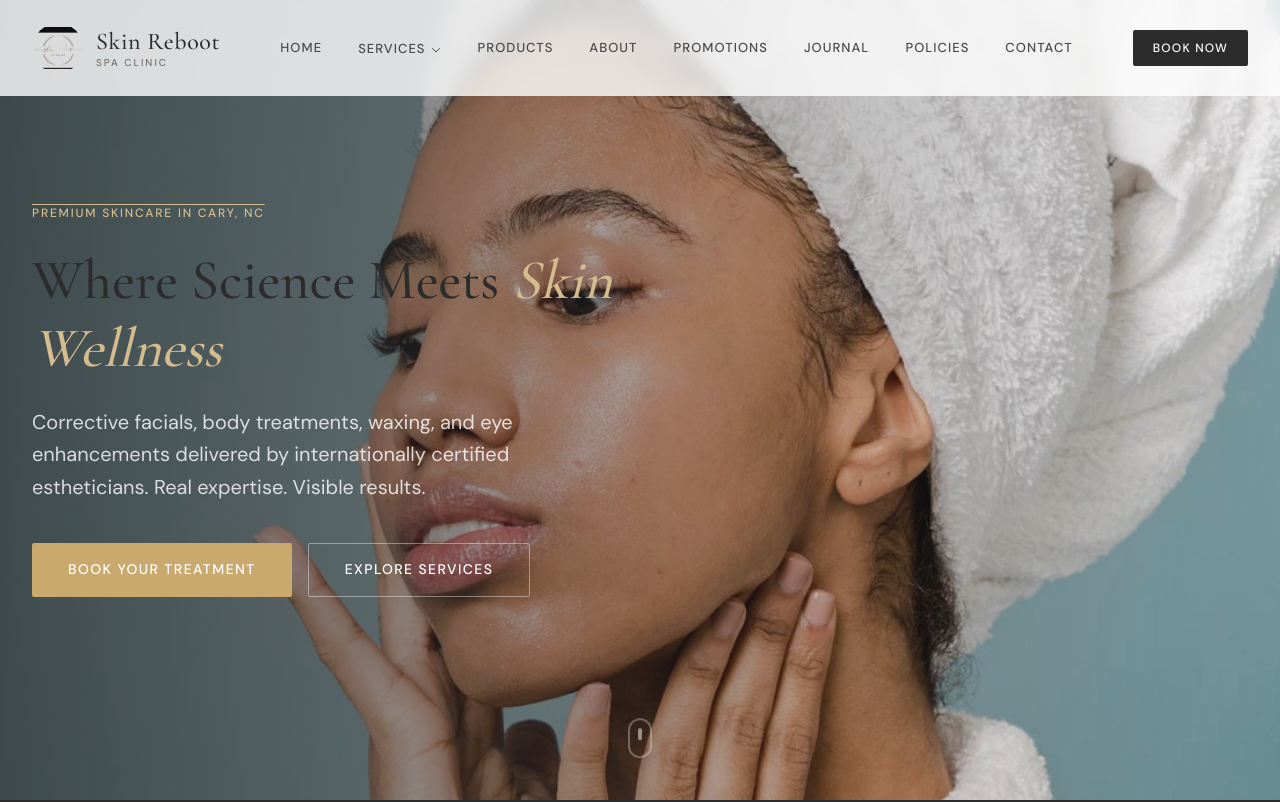
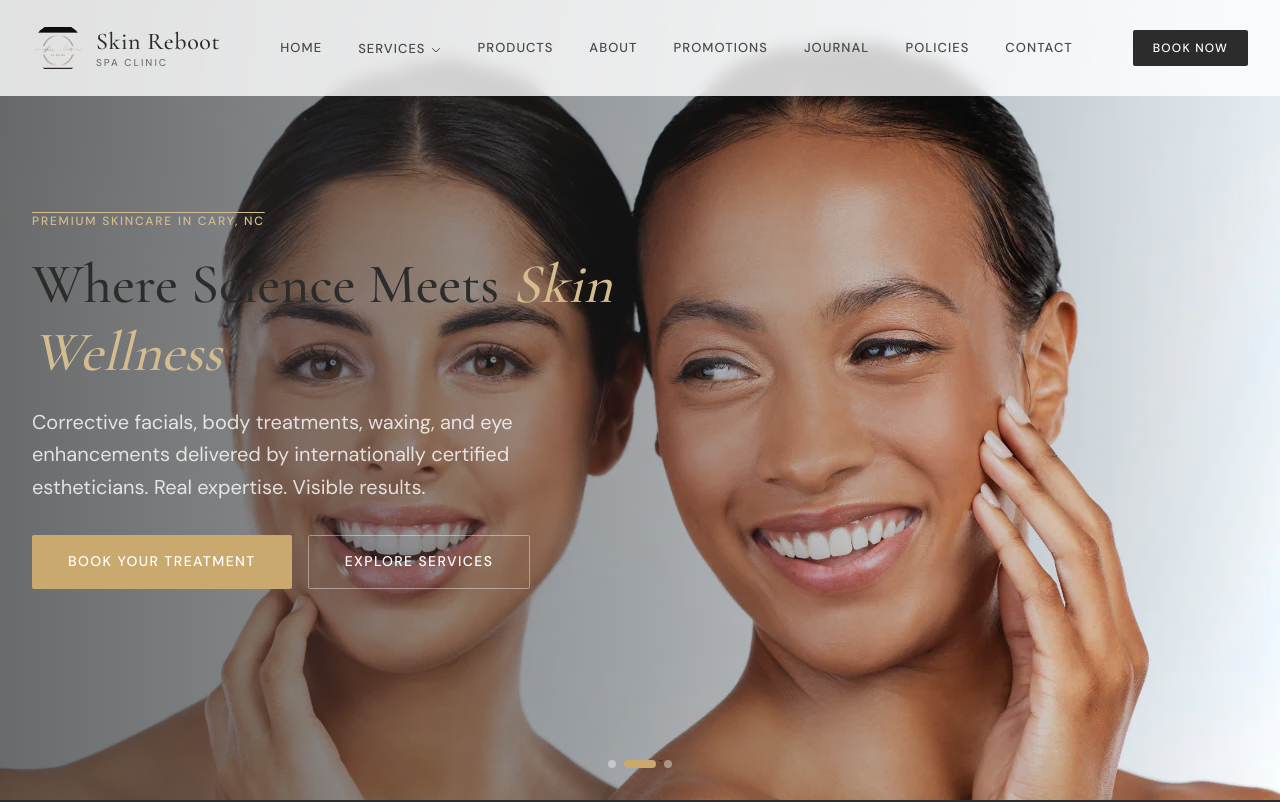
Before and after one commit to Kspratt12/mayrareboot, a Next.js app: page / in a window 1280 px wide. Shown: the top 802 px of the page. Built offline with nearby package versions, Linux system fonts and the light colour scheme.

Commit message:
Hero slider with all 3 images, tighter section padding, reduced header margins

```diff
--- a/src/app/globals.css
+++ b/src/app/globals.css
@@ -168,18 +168,18 @@ h5 { font-size: var(--text-h5); }
 
 /* Section Spacing */
 .section-padding {
-  padding: 4rem 1.5rem;
+  padding: 3rem 1.5rem;
 }
 
 @media (min-width: 768px) {
   .section-padding {
-    padding: 5rem 2rem;
+    padding: 3.5rem 2rem;
   }
 }
 
 @media (min-width: 1280px) {
   .section-padding {
-    padding: 6rem 2rem;
+    padding: 4rem 2rem;
   }
 }
 
--- a/src/app/page.tsx
+++ b/src/app/page.tsx
@@ -2,6 +2,7 @@ import Image from "next/image";
 import Link from "next/link";
 import VideoShowcase from "@/components/VideoShowcase";
 import ScrollReveal from "@/components/ScrollReveal";
+import HeroSlider from "@/components/HeroSlider";
 
 const serviceCategories = [
   {
@@ -150,56 +151,9 @@ export default function HomePage() {
   return (
     <>
       {/* ============================================ */}
-      {/* SECTION 1: PREMIUM HERO */}
+      {/* SECTION 1: PREMIUM HERO SLIDER */}
       {/* ============================================ */}
-      <section className="relative min-h-screen flex items-center">
-        <div className="absolute inset-0">
-          <Image
-            src="/hero-1.png"
-            alt="Premium skincare treatment at Skin Reboot Spa Clinic in Cary, NC"
-            fill
-            priority
-            className="object-cover"
-            sizes="100vw"
-          />
-          <div className="absolute inset-0 bg-gradient-to-r from-charcoal/70 via-charcoal/40 to-transparent" />
-        </div>
-        <div className="relative z-10 container-premium w-full pt-32 pb-20">
-          <div className="max-w-2xl">
-            <p className="overline !text-champagne-light mb-6 animate-fade-in-up">
-              Premium Skincare in Cary, NC
-            </p>
-            <h1 className="text-4xl sm:text-5xl md:text-6xl lg:text-7xl font-[family-name:var(--font-heading)] font-medium text-white leading-[1.1] mb-6 animate-fade-in-up animate-delay-100">
-              Where Science Meets{" "}
-              <span className="italic text-champagne-light">Skin Wellness</span>
-            </h1>
-            <p className="text-lg md:text-xl text-white/80 leading-relaxed mb-10 max-w-lg animate-fade-in-up animate-delay-200">
-              Corrective facials, body treatments, waxing, and eye enhancements
-              delivered by internationally certified estheticians. Real expertise.
-              Visible results.
-            </p>
-            <div className="flex flex-col sm:flex-row gap-4 animate-fade-in-up animate-delay-300">
-              <a
-                href="https://mayrasalonga.glossgenius.com/services"
-                target="_blank"
-                rel="noopener noreferrer"
-                className="btn-champagne text-center"
-              >
-                Book Your Treatment
-              </a>
-              <Link href="/services" className="btn-secondary !border-white/40 !text-white hover:!bg-white/10 text-center">
-                Explore Services
-              </Link>
-            </div>
-          </div>
-        </div>
-        {/* Scroll Indicator */}
-        <div className="absolute bottom-8 left-1/2 -translate-x-1/2 animate-bounce">
-          <div className="w-6 h-10 border-2 border-white/30 rounded-full flex justify-center pt-2">
-            <div className="w-1 h-3 bg-white/50 rounded-full" />
-          </div>
-        </div>
-      </section>
+      <HeroSlider />
 
       {/* ============================================ */}
       {/* SECTION 2: TRUST STRIP */}
@@ -240,7 +194,7 @@ export default function HomePage() {
       <section className="section-padding bg-background">
         <div className="container-premium">
           <ScrollReveal>
-          <div className="text-center mb-16">
+          <div className="text-center mb-10">
             <p className="overline mb-4">What We Offer</p>
             <h2 className="font-[family-name:var(--font-heading)]">
               Our Signature Services
@@ -429,7 +383,7 @@ export default function HomePage() {
       {/* ============================================ */}
       <section className="section-padding bg-cream">
         <div className="container-premium">
-          <div className="text-center mb-16">
+          <div className="text-center mb-10">
             <p className="overline mb-4">Signature Experiences</p>
             <h2 className="font-[family-name:var(--font-heading)]">
               Featured Treatments
@@ -494,7 +448,7 @@ export default function HomePage() {
       {/* ============================================ */}
       <section className="section-padding bg-background">
         <div className="container-premium">
-          <div className="text-center mb-16">
+          <div className="text-center mb-10">
             <p className="overline mb-4">Curated Skincare</p>
             <h2 className="font-[family-name:var(--font-heading)]">
               Professional Products
@@ -546,7 +500,7 @@ export default function HomePage() {
       {/* ============================================ */}
       <section className="section-padding bg-cream">
         <div className="container-premium">
-          <div className="text-center mb-16">
+          <div className="text-center mb-10">
             <p className="overline mb-4">Our Team</p>
             <h2 className="font-[family-name:var(--font-heading)]">
               Meet Your Estheticians
@@ -608,7 +562,7 @@ export default function HomePage() {
       <section className="section-padding bg-background">
         <div className="container-premium">
           {/* Google Rating Header */}
-          <div className="text-center mb-16">
+          <div className="text-center mb-10">
             <p className="overline mb-4">Client Experiences</p>
             <h2 className="font-[family-name:var(--font-heading)]">
               What Our Clients Say
@@ -805,7 +759,7 @@ export default function HomePage() {
       {/* ============================================ */}
       <section className="section-padding bg-background">
         <div className="container-premium">
-          <div className="text-center mb-16">
+          <div className="text-center mb-10">
             <p className="overline mb-4">Real Results</p>
             <h2 className="font-[family-name:var(--font-heading)]">
               Transformations
--- /dev/null
+++ b/src/components/HeroSlider.tsx
@@ -0,0 +1,90 @@
+"use client";
+
+import { useState, useEffect } from "react";
+import Image from "next/image";
+import Link from "next/link";
+
+const heroImages = ["/hero-1.png", "/hero-2.png", "/hero-3.png"];
+
+export default function HeroSlider() {
+  const [current, setCurrent] = useState(0);
+
+  useEffect(() => {
+    const timer = setInterval(() => {
+      setCurrent((prev) => (prev + 1) % heroImages.length);
+    }, 5000);
+    return () => clearInterval(timer);
+  }, []);
+
+  return (
+    <section className="relative min-h-screen flex items-center">
+      {/* Background Images */}
+      {heroImages.map((src, i) => (
+        <div
+          key={src}
+          className={`absolute inset-0 transition-opacity duration-1000 ease-in-out ${
+            i === current ? "opacity-100" : "opacity-0"
+          }`}
+        >
+          <Image
+            src={src}
+            alt={`Skin Reboot Spa Clinic hero ${i + 1}`}
+            fill
+            priority={i === 0}
+            className="object-cover"
+            sizes="100vw"
+          />
+        </div>
+      ))}
+      <div className="absolute inset-0 bg-gradient-to-r from-charcoal/70 via-charcoal/40 to-transparent z-[1]" />
+
+      {/* Content */}
+      <div className="relative z-10 container-premium w-full pt-32 pb-20">
+        <div className="max-w-2xl">
+          <p className="overline !text-champagne-light mb-5 animate-fade-in-up">
+            Premium Skincare in Cary, NC
+          </p>
+          <h1 className="text-4xl sm:text-5xl md:text-6xl lg:text-7xl font-[family-name:var(--font-heading)] font-medium text-white leading-[1.1] mb-5 animate-fade-in-up animate-delay-100">
+            Where Science Meets{" "}
+            <span className="italic text-champagne-light">Skin Wellness</span>
+          </h1>
+          <p className="text-lg md:text-xl text-white/80 leading-relaxed mb-8 max-w-lg animate-fade-in-up animate-delay-200">
+            Corrective facials, body treatments, waxing, and eye enhancements
+            delivered by internationally certified estheticians. Real expertise.
+            Visible results.
+          </p>
+          <div className="flex flex-col sm:flex-row gap-4 animate-fade-in-up animate-delay-300">
+            <a
+              href="https://mayrasalonga.glossgenius.com/services"
+              target="_blank"
+              rel="noopener noreferrer"
+              className="btn-champagne text-center"
+            >
+              Book Your Treatment
+            </a>
+            <Link
+              href="/services"
+              className="btn-secondary !border-white/40 !text-white hover:!bg-white/10 text-center"
+            >
+              Explore Services
+            </Link>
+          </div>
+        </div>
+      </div>
+
+      {/* Slide Indicators */}
+      <div className="absolute bottom-8 left-1/2 -translate-x-1/2 z-10 flex gap-2">
+        {heroImages.map((_, i) => (
+          <button
+            key={i}
+            onClick={() => setCurrent(i)}
+            className={`w-2 h-2 rounded-full transition-all duration-300 ${
+              i === current ? "bg-champagne w-8" : "bg-white/40"
+            }`}
+            aria-label={`Go to slide ${i + 1}`}
+          />
+        ))}
+      </div>
+    </section>
+  );
+}
```
